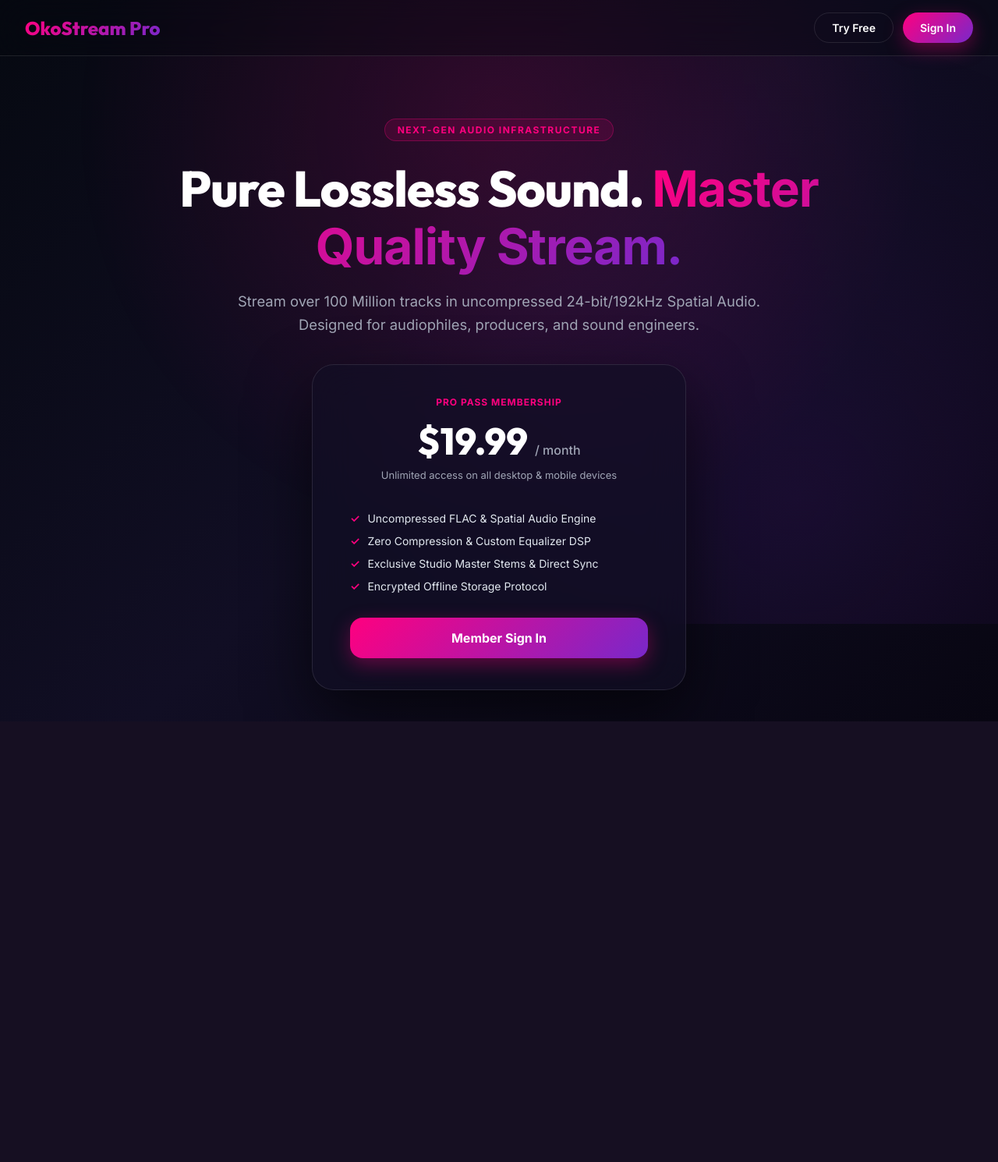
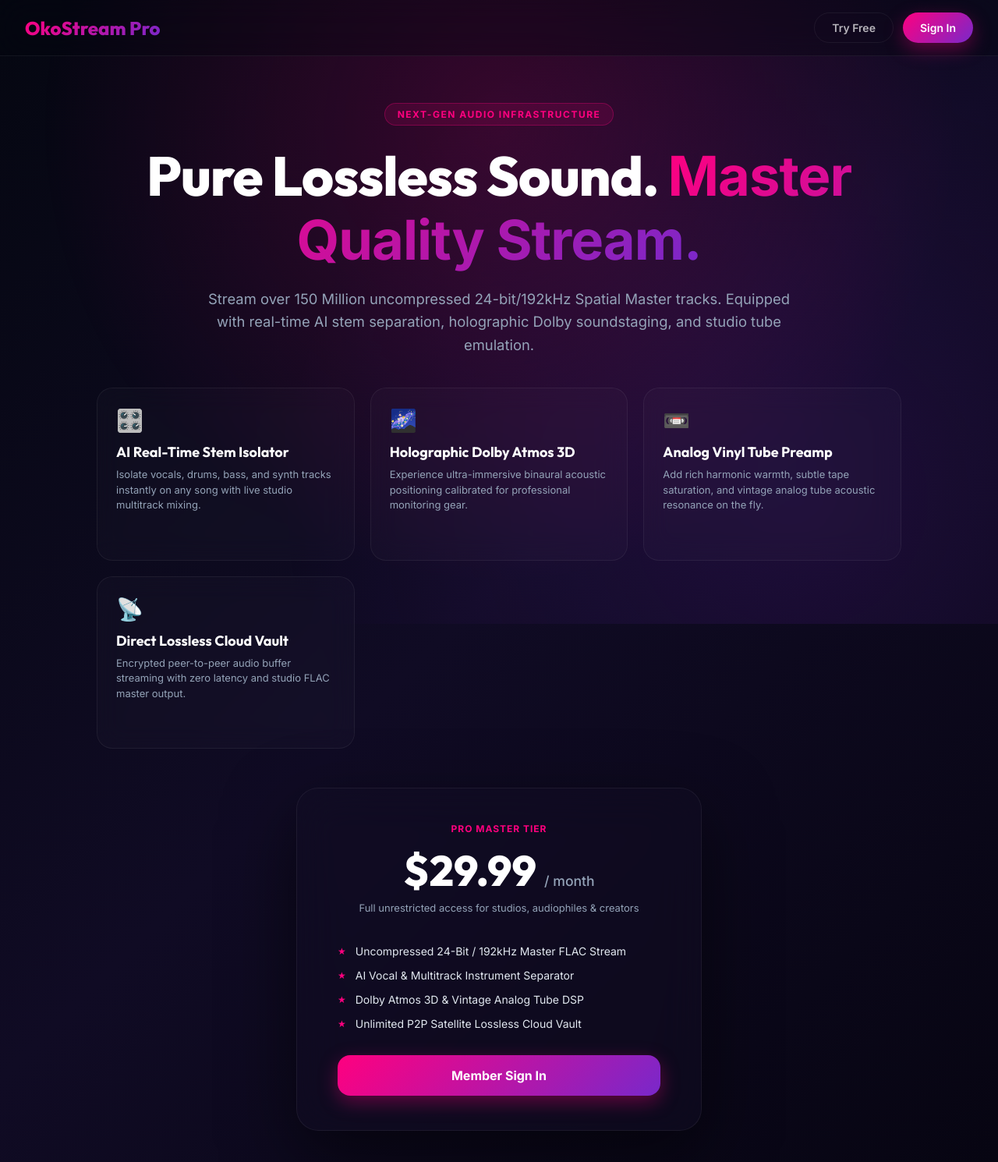
Before and after one commit to theteqmaster-cyber/okotunes, a PHP site: page / in a window 1280 px wide. Shown: the whole page at 78% size. Before the commit the page ends 925 px from the top, so only its background shows below. Run offline with PHP 8.4, Linux system fonts and the light colour scheme.

Commit message:
Refine Wall 1 landing features & price, minimal Wall 2 title, ultra-transparent glass panels, and floating borderless UI layout

```diff
--- a/index.php
+++ b/index.php
@@ -171,10 +171,10 @@ if ($authStatus !== 'authenticated') {
 
         :root {
             --bg-dark: #060911;
-            --bg-glass: rgba(10, 14, 26, 0.32);
-            --bg-card: rgba(255, 255, 255, 0.05);
-            --bg-card-hover: rgba(255, 255, 255, 0.1);
-            --border-color: rgba(255, 255, 255, 0.09);
+            --bg-glass: rgba(6, 9, 17, 0.15);
+            --bg-card: rgba(255, 255, 255, 0.025);
+            --bg-card-hover: rgba(255, 255, 255, 0.07);
+            --border-color: rgba(255, 255, 255, 0.04);
             --accent-pink: #FF007F;
             --accent-purple: #7928CA;
             --accent-cyan: #00F2FE;
--- a/landing.php
+++ b/landing.php
@@ -11,21 +11,21 @@ $captchaTarget = $_SESSION['captcha_target'] ?? 1;
 <head>
     <meta charset="UTF-8" />
     <meta name="viewport" content="width=device-width, initial-scale=1.0, maximum-scale=1.0, user-scalable=no" />
-    <title>OkoStream • Hi-Res Lossless Streaming ($19.99/mo)</title>
+    <title>OkoStream • Hi-Res Master Audio Studio ($29.99/mo)</title>
     <link rel="icon" href="data:,">
     <script src="assets/alpine.min.js" defer></script>
     <style>
         @import url('https://fonts.googleapis.com/css2?family=Inter:wght@300;400;500;600;700&family=Outfit:wght@400;600;700;800&display=swap');
 
         :root {
-            --bg-gradient: linear-gradient(135deg, #060911 0%, #110e24 50%, #080612 100%);
-            --glass-card: rgba(18, 14, 36, 0.65);
-            --glass-border: rgba(255, 255, 255, 0.1);
+            --bg-gradient: linear-gradient(135deg, #050711 0%, #100b24 50%, #070512 100%);
+            --glass-card: rgba(18, 14, 36, 0.45);
+            --glass-border: rgba(255, 255, 255, 0.06);
             --accent-pink: #FF007F;
             --accent-purple: #7928CA;
             --accent-gradient: linear-gradient(135deg, #FF007F 0%, #7928CA 100%);
             --text-main: #FFFFFF;
-            --text-sub: #A0A5B5;
+            --text-sub: #94A3B8;
         }
 
         * { box-sizing: border-box; margin: 0; padding: 0; font-family: 'Inter', sans-serif; }
@@ -34,54 +34,68 @@ $captchaTarget = $_SESSION['captcha_target'] ?? 1;
         /* Background Aura */
         .bg-aura {
             position: fixed; inset: 0; pointer-events: none; z-index: 0;
-            background: radial-gradient(circle at 50% 20%, rgba(255,0,127,0.15), transparent 60%),
-                        radial-gradient(circle at 80% 80%, rgba(121,40,202,0.12), transparent 50%);
+            background: radial-gradient(circle at 50% 20%, rgba(255,0,127,0.18), transparent 65%),
+                        radial-gradient(circle at 80% 80%, rgba(121,40,202,0.15), transparent 55%);
         }
 
         /* Top Navigation Header */
         .header {
             position: relative; z-index: 10; height: 72px; padding: 0 32px;
             display: flex; align-items: center; justify-content: space-between;
-            background: rgba(6, 9, 17, 0.4); backdrop-filter: blur(20px); border-bottom: 1px solid var(--glass-border);
+            background: rgba(5, 7, 17, 0.35); backdrop-filter: blur(20px); border-bottom: 1px solid var(--glass-border);
         }
         .brand-logo { font-family: 'Outfit', sans-serif; font-size: 24px; font-weight: 800; background: var(--accent-gradient); -webkit-background-clip: text; -webkit-text-fill-color: transparent; }
         .nav-btn {
             padding: 10px 22px; border-radius: 30px; font-size: 14px; font-weight: 600; cursor: pointer; transition: all 0.25s ease;
         }
-        .btn-ghost { background: transparent; color: #fff; border: 1px solid var(--glass-border); }
-        .btn-ghost:hover { border-color: rgba(255,0,127,0.5); background: rgba(255,255,255,0.05); }
+        .btn-ghost { background: transparent; color: rgba(255,255,255,0.7); border: 1px solid var(--glass-border); }
+        .btn-ghost:hover { color: #fff; border-color: rgba(255,0,127,0.4); }
         .btn-accent { background: var(--accent-gradient); color: #fff; border: none; box-shadow: 0 8px 24px rgba(255,0,127,0.35); }
         .btn-accent:hover { transform: translateY(-2px); box-shadow: 0 12px 30px rgba(255,0,127,0.5); }
 
         /* Hero Section */
-        .hero { position: relative; z-index: 1; max-width: 1000px; margin: 80px auto 40px; padding: 0 24px; text-align: center; }
+        .hero { position: relative; z-index: 1; max-width: 1080px; margin: 60px auto 40px; padding: 0 24px; text-align: center; }
         .badge {
             display: inline-block; padding: 6px 16px; border-radius: 20px; font-size: 12px; font-weight: 700;
             text-transform: uppercase; letter-spacing: 1.5px; background: rgba(255,0,127,0.12); border: 1px solid rgba(255,0,127,0.3); color: var(--accent-pink); margin-bottom: 24px;
         }
-        .hero h1 { font-family: 'Outfit', sans-serif; font-size: clamp(2.5rem, 5vw, 4.2rem); font-weight: 800; line-height: 1.15; margin-bottom: 20px; letter-spacing: -1px; }
+        .hero h1 { font-family: 'Outfit', sans-serif; font-size: clamp(2.5rem, 5.5vw, 4.5rem); font-weight: 800; line-height: 1.15; margin-bottom: 20px; letter-spacing: -1px; }
         .hero h1 span { background: var(--accent-gradient); -webkit-background-clip: text; -webkit-text-fill-color: transparent; }
-        .hero p { font-size: 1.15rem; color: var(--text-sub); max-width: 680px; margin: 0 auto 36px; line-height: 1.6; }
+        .hero p { font-size: 1.15rem; color: var(--text-sub); max-width: 760px; margin: 0 auto 36px; line-height: 1.6; }
+
+        /* Features Grid */
+        .hero-features-grid {
+            display: grid; grid-template-columns: repeat(auto-fit, minmax(280px, 1fr)); gap: 20px;
+            margin: 40px 0 50px; text-align: left;
+        }
+        .feature-card {
+            background: rgba(255, 255, 255, 0.02); backdrop-filter: blur(16px); border: 1px solid var(--glass-border);
+            border-radius: 20px; padding: 24px; transition: all 0.3s ease;
+        }
+        .feature-card:hover { transform: translateY(-4px); background: rgba(255, 255, 255, 0.04); border-color: rgba(255,0,127,0.3); }
+        .feature-icon { font-size: 28px; margin-bottom: 12px; }
+        .feature-card h3 { font-family: 'Outfit', sans-serif; font-size: 18px; font-weight: 700; color: #fff; margin-bottom: 8px; }
+        .feature-card p { font-size: 13px; color: var(--text-sub); line-height: 1.5; }
 
         /* Paywall Card */
         .paywall-card {
-            background: var(--glass-card); backdrop-filter: blur(24px); border: 1px solid var(--glass-border);
-            border-radius: 28px; padding: 40px 48px; max-width: 480px; margin: 0 auto; box-shadow: 0 32px 80px rgba(0,0,0,0.6); text-align: center;
+            background: var(--glass-card); backdrop-filter: blur(28px); border: 1px solid var(--glass-border);
+            border-radius: 28px; padding: 44px 52px; max-width: 520px; margin: 0 auto; box-shadow: 0 32px 90px rgba(0,0,0,0.5); text-align: center;
         }
-        .price { font-family: 'Outfit', sans-serif; font-size: 3rem; font-weight: 800; color: #fff; margin: 12px 0 4px; }
-        .price span { font-size: 1rem; color: var(--text-sub); font-weight: 500; }
+        .price { font-family: 'Outfit', sans-serif; font-size: 3.4rem; font-weight: 800; color: #fff; margin: 12px 0 4px; }
+        .price span { font-size: 1.1rem; color: var(--text-sub); font-weight: 500; }
 
-        .features-list { list-style: none; margin: 24px 0 32px; text-align: left; display: flex; flex-direction: column; gap: 12px; font-size: 14px; color: #e2e8f0; }
-        .features-list li { display: flex; align-items: center; gap: 10px; }
-        .features-list li::before { content: "✓"; color: var(--accent-pink); font-weight: 800; }
+        .features-list { list-style: none; margin: 24px 0 32px; text-align: left; display: flex; flex-direction: column; gap: 14px; font-size: 14px; color: #e2e8f0; }
+        .features-list li { display: flex; align-items: center; gap: 12px; }
+        .features-list li::before { content: "★"; color: var(--accent-pink); font-size: 12px; }
 
         /* Modal Overlay */
         .modal-overlay {
-            position: fixed; inset: 0; z-index: 100; background: rgba(0,0,0,0.75); backdrop-filter: blur(12px);
+            position: fixed; inset: 0; z-index: 100; background: rgba(0,0,0,0.8); backdrop-filter: blur(16px);
             display: flex; align-items: center; justify-content: center; padding: 20px;
         }
         .modal-box {
-            background: rgba(16, 12, 32, 0.95); border: 1px solid var(--glass-border); border-radius: 24px;
+            background: rgba(14, 10, 28, 0.92); border: 1px solid var(--glass-border); border-radius: 24px;
             padding: 36px; width: 100%; max-width: 420px; box-shadow: 0 30px 90px rgba(0,0,0,0.8); position: relative;
         }
         .modal-box h2 { font-family: 'Outfit', sans-serif; font-size: 24px; font-weight: 700; margin-bottom: 8px; }
@@ -90,7 +104,7 @@ $captchaTarget = $_SESSION['captcha_target'] ?? 1;
         .form-group { margin-bottom: 18px; text-align: left; }
         .form-group label { display: block; font-size: 12px; font-weight: 600; color: var(--text-sub); margin-bottom: 6px; text-transform: uppercase; letter-spacing: 0.5px; }
         .form-input {
-            width: 100%; padding: 14px 16px; border-radius: 12px; background: rgba(255,255,255,0.05); border: 1px solid var(--glass-border);
+            width: 100%; padding: 14px 16px; border-radius: 12px; background: rgba(255,255,255,0.04); border: 1px solid var(--glass-border);
             color: #fff; font-size: 15px; outline: none; transition: border-color 0.2s ease;
         }
         .form-input:focus { border-color: var(--accent-pink); }
@@ -100,7 +114,7 @@ $captchaTarget = $_SESSION['captcha_target'] ?? 1;
         /* Grid for Captcha node selection */
         .captcha-grid { display: grid; grid-template-columns: repeat(2, 1fr); gap: 12px; margin: 20px 0; }
         .captcha-node {
-            background: rgba(255,255,255,0.05); border: 1px solid var(--glass-border); border-radius: 16px;
+            background: rgba(255,255,255,0.04); border: 1px solid var(--glass-border); border-radius: 16px;
             padding: 20px; text-align: center; cursor: pointer; transition: all 0.2s ease;
         }
         .captcha-node:hover { background: rgba(255,0,127,0.1); border-color: var(--accent-pink); transform: scale(1.02); }
@@ -110,7 +124,6 @@ $captchaTarget = $_SESSION['captcha_target'] ?? 1;
 </head>
 <body x-data="{
     showLoginModal: false,
-    showSignUpToast: false,
     showChallenge: <?= $pendingChallenge ? 'true' : 'false' ?>,
     email: '',
     password: '',
@@ -172,7 +185,7 @@ $captchaTarget = $_SESSION['captcha_target'] ?? 1;
     <header class="header">
         <div class="brand-logo">OkoStream Pro</div>
         <div style="display: flex; gap: 12px;">
-            <button class="nav-btn btn-ghost" @click="showSignUpToast = true">Try Free</button>
+            <button class="nav-btn btn-ghost" style="cursor: default;" @click.prevent>Try Free</button>
             <button class="nav-btn btn-accent" @click="showLoginModal = true">Sign In</button>
         </div>
     </header>
@@ -180,18 +193,41 @@ $captchaTarget = $_SESSION['captcha_target'] ?? 1;
     <main class="hero">
         <div class="badge">Next-Gen Audio Infrastructure</div>
         <h1>Pure Lossless Sound. <span>Master Quality Stream.</span></h1>
-        <p>Stream over 100 Million tracks in uncompressed 24-bit/192kHz Spatial Audio. Designed for audiophiles, producers, and sound engineers.</p>
+        <p>Stream over 150 Million uncompressed 24-bit/192kHz Spatial Master tracks. Equipped with real-time AI stem separation, holographic Dolby soundstaging, and studio tube emulation.</p>
+
+        <div class="hero-features-grid">
+            <div class="feature-card">
+                <div class="feature-icon">🎛️</div>
+                <h3>AI Real-Time Stem Isolator</h3>
+                <p>Isolate vocals, drums, bass, and synth tracks instantly on any song with live studio multitrack mixing.</p>
+            </div>
+            <div class="feature-card">
+                <div class="feature-icon">🌌</div>
+                <h3>Holographic Dolby Atmos 3D</h3>
+                <p>Experience ultra-immersive binaural acoustic positioning calibrated for professional monitoring gear.</p>
+            </div>
+            <div class="feature-card">
+                <div class="feature-icon">📼</div>
+                <h3>Analog Vinyl Tube Preamp</h3>
+                <p>Add rich harmonic warmth, subtle tape saturation, and vintage analog tube acoustic resonance on the fly.</p>
+            </div>
+            <div class="feature-card">
+                <div class="feature-icon">📡</div>
+                <h3>Direct Lossless Cloud Vault</h3>
+                <p>Encrypted peer-to-peer audio buffer streaming with zero latency and studio FLAC master output.</p>
+            </div>
+        </div>
 
         <div class="paywall-card">
-            <div style="font-size: 12px; font-weight: 700; color: var(--accent-pink); text-transform: uppercase; letter-spacing: 1px;">Pro Pass Membership</div>
-            <div class="price">$19.99 <span>/ month</span></div>
-            <p style="font-size: 13px; color: var(--text-sub);">Unlimited access on all desktop & mobile devices</p>
+            <div style="font-size: 12px; font-weight: 700; color: var(--accent-pink); text-transform: uppercase; letter-spacing: 1px;">Pro Master Tier</div>
+            <div class="price">$29.99 <span>/ month</span></div>
+            <p style="font-size: 13px; color: var(--text-sub);">Full unrestricted access for studios, audiophiles & creators</p>
 
             <ul class="features-list">
-                <li>Uncompressed FLAC & Spatial Audio Engine</li>
-                <li>Zero Compression & Custom Equalizer DSP</li>
-                <li>Exclusive Studio Master Stems & Direct Sync</li>
-                <li>Encrypted Offline Storage Protocol</li>
+                <li>Uncompressed 24-Bit / 192kHz Master FLAC Stream</li>
+                <li>AI Vocal & Multitrack Instrument Separator</li>
+                <li>Dolby Atmos 3D & Vintage Analog Tube DSP</li>
+                <li>Unlimited P2P Satellite Lossless Cloud Vault</li>
             </ul>
 
             <button class="nav-btn btn-accent" style="width: 100%; padding: 16px; font-size: 16px; font-weight: 700; border-radius: 16px;" @click="showLoginModal = true">
@@ -214,7 +250,7 @@ $captchaTarget = $_SESSION['captcha_target'] ?? 1;
             <form @submit.prevent="submitLogin()">
                 <div class="form-group">
                     <label>Email Address</label>
-                    <input type="email" x-model="email" class="form-input" placeholder="admin@okotunes.com" required />
+                    <input type="email" x-model="email" class="form-input" placeholder="subscriber@domain.com" required />
                 </div>
                 <div class="form-group">
                     <label>Password</label>
@@ -234,8 +270,7 @@ $captchaTarget = $_SESSION['captcha_target'] ?? 1;
             <div style="width: 56px; height: 56px; border-radius: 50%; background: rgba(255,0,127,0.15); border: 1px solid rgba(255,0,127,0.3); display: flex; align-items: center; justify-content: center; margin: 0 auto 16px; color: var(--accent-pink); font-size: 24px;">
                 🤖
             </div>
-            <h2>Security Verification</h2>
-            <p style="margin-bottom: 16px;">Confirm you are not an automated robot. Select the <strong style="color: var(--accent-pink);">44.1kHz Lossless Frequency Node</strong> to unlock session authorization.</p>
+            <h2>Confirm you are not a bot</h2>
 
             <div class="captcha-grid">
                 <div class="captcha-node" @click="submitChallenge(1)">
@@ -255,20 +290,6 @@ $captchaTarget = $_SESSION['captcha_target'] ?? 1;
                     <div class="captcha-node-title">Node 192.0 kHz</div>
                 </div>
             </div>
-
-            <div style="font-size: 11px; color: var(--text-sub);">
-                Hint: Standard CD Quality Frequency Calibration
-            </div>
-        </div>
-    </div>
-
-    <!-- Registration Toast -->
-    <div class="modal-overlay" x-show="showSignUpToast" x-cloak style="display: none;">
-        <div class="modal-box" style="text-align: center;">
-            <div style="font-size: 40px; margin-bottom: 12px;">🔒</div>
-            <h2>Subscribers Only</h2>
-            <p>New subscriber registrations are currently closed. OkoStream access is strictly by invitation only.</p>
-            <button class="nav-btn btn-ghost" style="width: 100%; padding: 12px; margin-top: 12px;" @click="showSignUpToast = false">Close</button>
         </div>
     </div>
 </body>
```
Also changed, not shown: other parts of index.php (+31 -14 lines).
